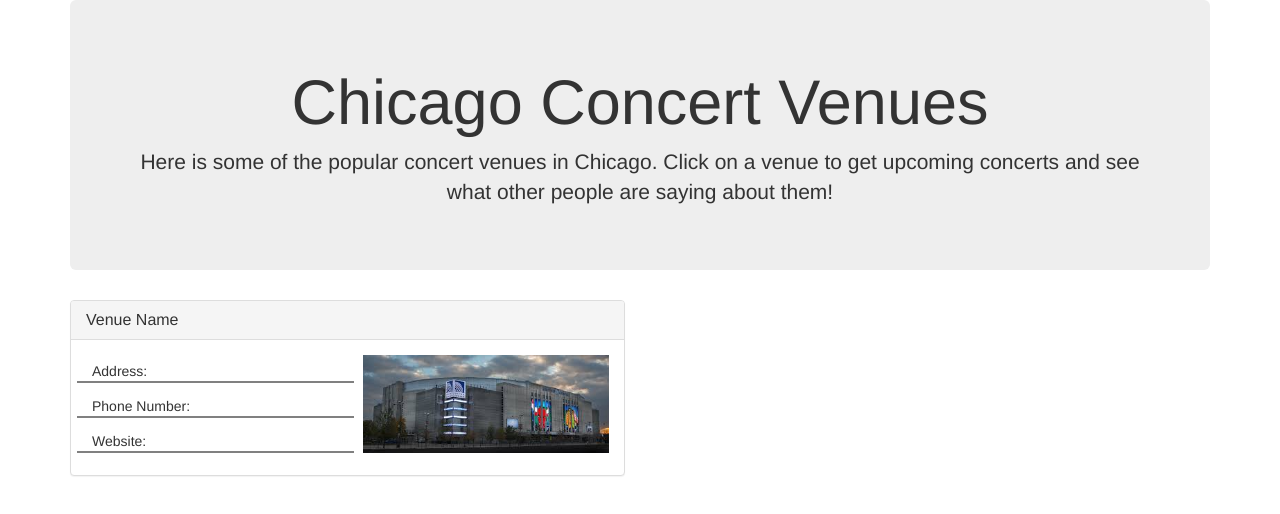
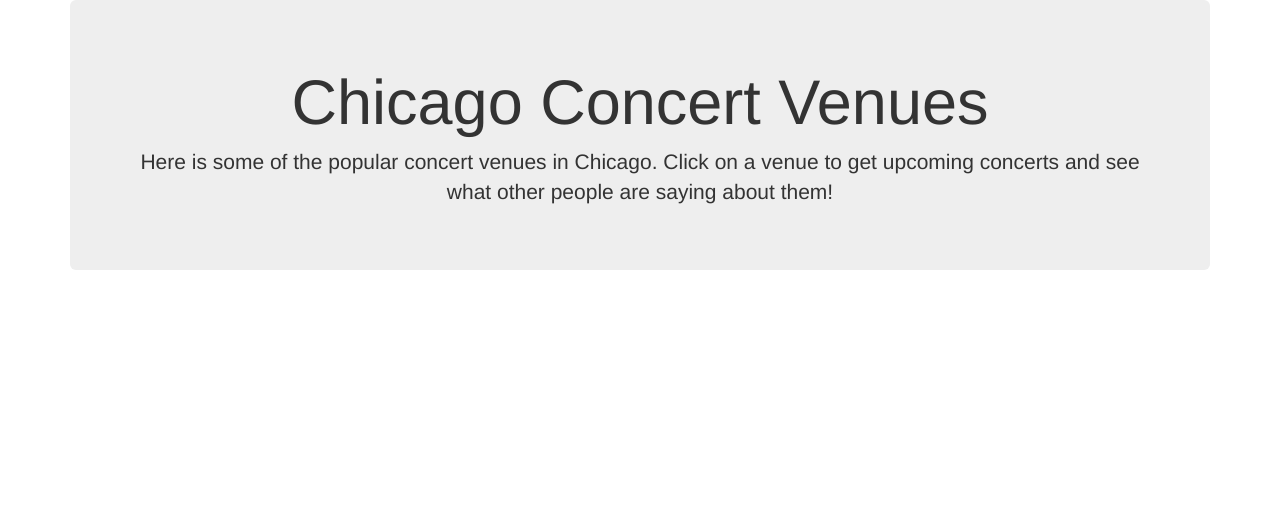
Before and after one commit to noahstrayve/chicago-concert-project, a plain HTML site: page index.html in a window 1280 px wide. Drawn offline with nearby package versions, Linux system fonts and the light colour scheme.

Commit message:
Deleted the html divs with venue info because we have added that to our javascript

```diff
--- a/index.html
+++ b/index.html
@@ -17,39 +17,9 @@
 					<p>Here is some of the popular concert venues in Chicago. Click on a venue to get upcoming concerts and see what other people are saying about them!</p>
 				</div>
 			</header>
-			<div class="row">
-				<div id= "venue-1" class ="col-md-6 col-sm-6 col-xs-6 venue">
-					<div class="panel panel-default">
-					  <div class="panel-heading">
-					    <h3 class="panel-title">Venue Name</h3>
-					  </div>
-					  <div class="panel-body">
-							<div class="row">
-								<div class="col-md-6">
-									<div class="row">
-										<div class="col-md-12 info">
-											Address:
-										</div>
-									</div>
-									<div class="row">
-										<div class="col-md-12 info">
-											Phone Number:
-										</div>
-									</div>
-									<div class="row">
-										<div class="col-md-12 info">
-											Website:
-										</div>
-									</div>
-								</div>
-								<div class="col-md-6">
-									<img src="assets/images/unitedCenter.jpg" alt="unitedCenter">
-								</div>
-							</div>
-					 	</div>
-					</div>
-				</div>
+			<div class="row top">
+
 			</div>
-		<script type="text/javascript" src="assets/javascript/game.js"></script>
+		<script type="text/javascript" src="venues.js"></script>
 	</body>
 </html>
```
Also changed, not shown: 1 other file.
